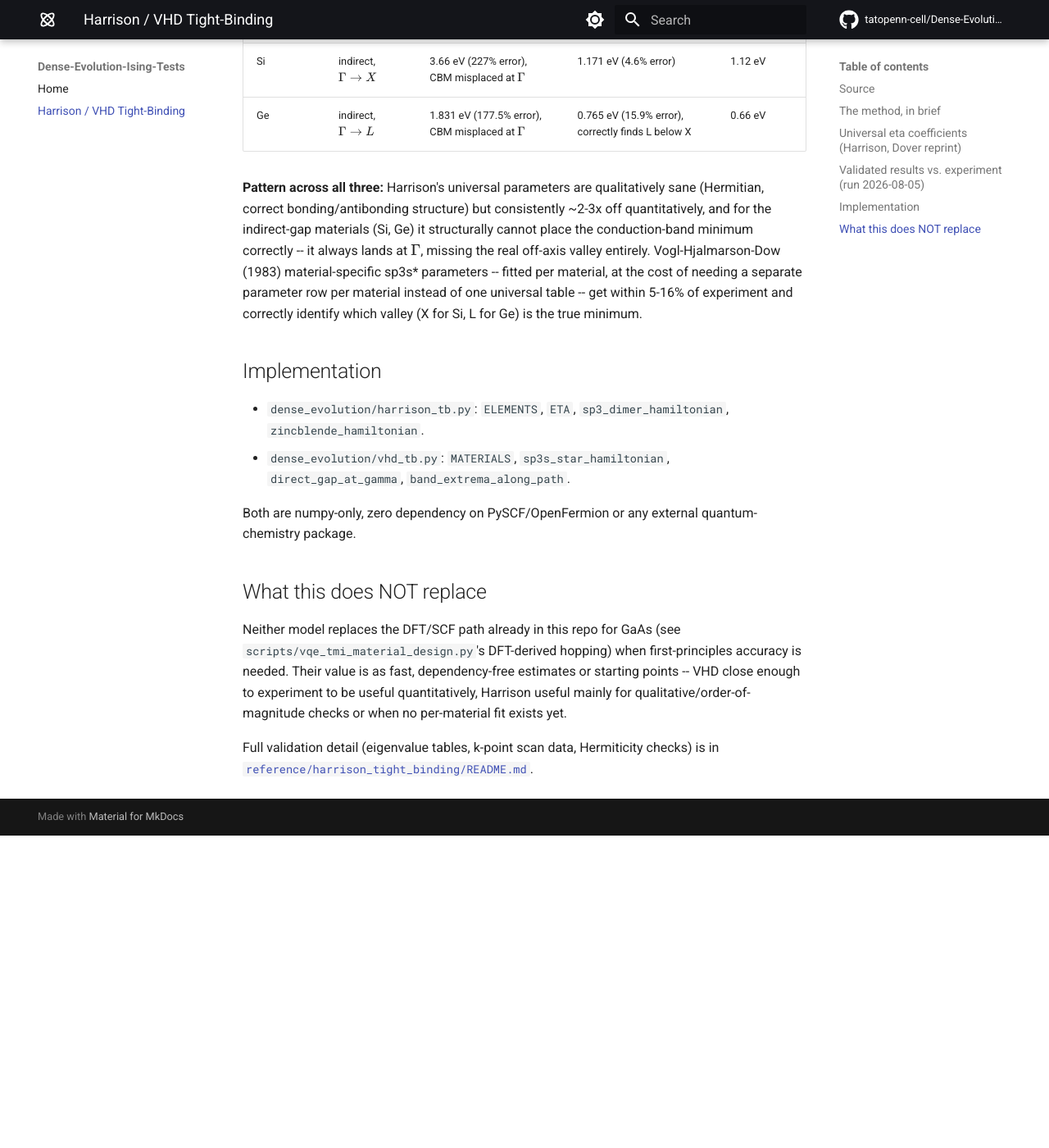
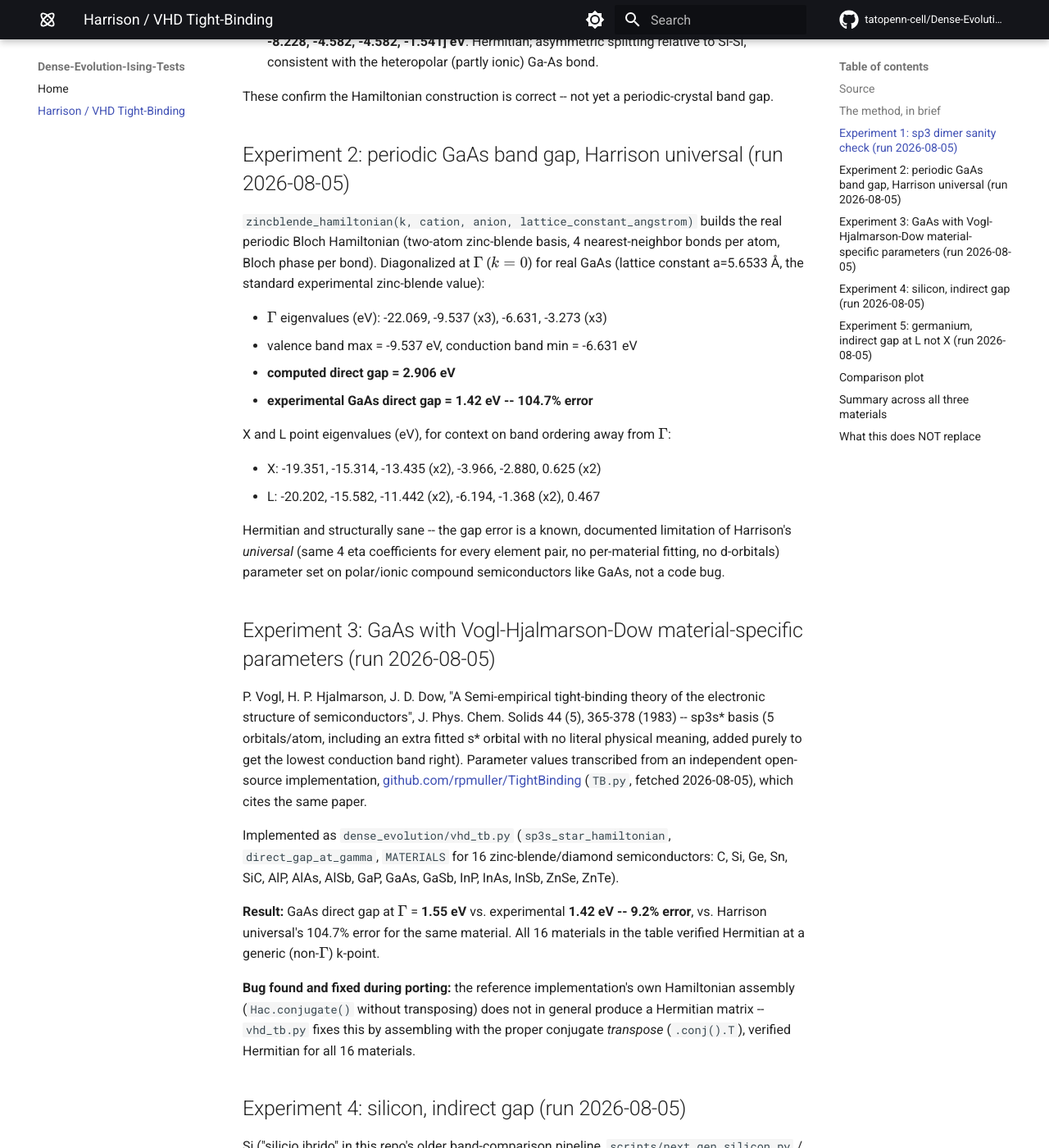
Before and after one commit to tatopenn-cell/Dense-Evolution-Discovery, an MkDocs documentation site: the page built from docs/harrison_tight_binding.md, in a window 1280 px wide and 1400 px high, scrolled down 1582 px. Shown: the whole window at 82% size. Built offline with MkDocs 1.6.1 and Material for MkDocs 9.7.7, drawn with Linux system fonts in a browser that asks for light colours; comment, search, counter and statistics services are not loaded; before the commit the page ends 2601 px from its top, so only the background shows below that; some of the changed text lies outside the part shown.

Commit message:
Add reproducible Harrison/VHD validation script with CSV + plot
scripts/harrison_vhd_validation.py reruns the GaAs/Si/Ge gap
comparison as a real script producing data/*.csv and images/*.png,
matching this repo's established script -> data/images convention
instead of only inline numbers in prose. Plot also copied to
docs/assets/ so it renders on the docs site page.

```diff
--- a/docs/harrison_tight_binding.md
+++ b/docs/harrison_tight_binding.md
@@ -1,16 +1,15 @@
 # Harrison / VHD Tight-Binding Validation
 
 !!! note
-    Source of truth for this content lives at
-    [`reference/harrison_tight_binding/README.md`](https://github.com/tatopenn-cell/Dense-Evolution-Ising-Tests/blob/main/reference/harrison_tight_binding/README.md)
-    in the repo -- this page mirrors it for the docs site. The implementation
-    itself lives in the main library:
+    The implementation lives in the main library:
     [`harrison_tb.py`](https://tatopenn-cell.github.io/Dense-Evolution/api/harrison_tb/) /
     [`vhd_tb.py`](https://tatopenn-cell.github.io/Dense-Evolution/api/vhd_tb/).
+    This page is the full experimental validation record.
 
-Knowledge base for Walter A. Harrison's empirical tight-binding method,
-collected here as reference/retrieval material for work in this repo
-(GaAs/Si electronic-structure scripts under `scripts/`).
+Knowledge base and experiment log for Walter A. Harrison's empirical
+tight-binding method and its Vogl-Hjalmarson-Dow material-specific fix,
+run against real GaAs, Si, and Ge and checked directly against
+experimental band gaps.
 
 ## Source
 
@@ -48,8 +46,6 @@
 
 $\hbar^2/m_e = 7.62\ \text{eV·Å}^2$.
 
-## Universal eta coefficients (Harrison, Dover reprint)
-
 | coefficient | value |
 |---|---|
 | $\eta_{ss\sigma}$ | -1.40 |
@@ -57,7 +53,129 @@
 | $\eta_{pp\sigma}$ | +3.24 |
 | $\eta_{pp\pi}$ | -0.81 |
 
-## Validated results vs. experiment (run 2026-08-05)
+## Experiment 1: sp3 dimer sanity check (run 2026-08-05)
+
+Two-atom sp3 dimer, `sp3_dimer_hamiltonian(a, b, d)`:
+
+- **Si-Si** at d=2.35 Å (diamond-Si nearest-neighbor bond length):
+  eigenvalues **[-16.626, -12.25, -9.847, -7.638, -7.638, -5.402,
+  -5.402, -1.418] eV**. Hermitian; bonding states pushed well below
+  the atomic eps_p=-6.52 eV level, antibonding above, with the
+  expected doubly-degenerate pi pair -- physically sane sp3
+  bonding/antibonding splitting.
+- **Ga-As** at d=2.45 Å (zinc-blende bond length): eigenvalues
+  **[-18.386, -12.344, -9.239, -8.228, -8.228, -4.582, -4.582,
+  -1.541] eV**. Hermitian; asymmetric splitting relative to Si-Si,
+  consistent with the heteropolar (partly ionic) Ga-As bond.
+
+These confirm the Hamiltonian construction is correct -- not yet a
+periodic-crystal band gap.
+
+## Experiment 2: periodic GaAs band gap, Harrison universal (run 2026-08-05)
+
+`zincblende_hamiltonian(k, cation, anion, lattice_constant_angstrom)`
+builds the real periodic Bloch Hamiltonian (two-atom zinc-blende
+basis, 4 nearest-neighbor bonds per atom, Bloch phase per bond).
+Diagonalized at $\Gamma$ ($k=0$) for real GaAs (lattice constant
+a=5.6533 Å, the standard experimental zinc-blende value):
+
+- $\Gamma$ eigenvalues (eV): -22.069, -9.537 (x3), -6.631, -3.273 (x3)
+- valence band max = -9.537 eV, conduction band min = -6.631 eV
+- **computed direct gap = 2.906 eV**
+- **experimental GaAs direct gap = 1.42 eV -- 104.7% error**
+
+X and L point eigenvalues (eV), for context on band ordering away
+from $\Gamma$:
+
+- X: -19.351, -15.314, -13.435 (x2), -3.966, -2.880, 0.625 (x2)
+- L: -20.202, -15.582, -11.442 (x2), -6.194, -1.368 (x2), 0.467
+
+Hermitian and structurally sane -- the gap error is a known,
+documented limitation of Harrison's *universal* (same 4 eta
+coefficients for every element pair, no per-material fitting, no
+d-orbitals) parameter set on polar/ionic compound semiconductors like
+GaAs, not a code bug.
+
+## Experiment 3: GaAs with Vogl-Hjalmarson-Dow material-specific parameters (run 2026-08-05)
+
+P. Vogl, H. P. Hjalmarson, J. D. Dow, "A Semi-empirical tight-binding
+theory of the electronic structure of semiconductors", J. Phys. Chem.
+Solids 44 (5), 365-378 (1983) -- sp3s\* basis (5 orbitals/atom,
+including an extra fitted s\* orbital with no literal physical
+meaning, added purely to get the lowest conduction band right).
+Parameter values transcribed from an independent open-source
+implementation, [github.com/rpmuller/TightBinding](https://github.com/rpmuller/TightBinding)
+(`TB.py`, fetched 2026-08-05), which cites the same paper.
+
+Implemented as `dense_evolution/vhd_tb.py`
+(`sp3s_star_hamiltonian`, `direct_gap_at_gamma`, `MATERIALS` for 16
+zinc-blende/diamond semiconductors: C, Si, Ge, Sn, SiC, AlP, AlAs,
+AlSb, GaP, GaAs, GaSb, InP, InAs, InSb, ZnSe, ZnTe).
+
+**Result:** GaAs direct gap at $\Gamma$ = **1.55 eV** vs. experimental
+**1.42 eV -- 9.2% error**, vs. Harrison universal's 104.7% error for
+the same material. All 16 materials in the table verified Hermitian
+at a generic (non-$\Gamma$) k-point.
+
+**Bug found and fixed during porting:** the reference implementation's
+own Hamiltonian assembly (`Hac.conjugate()` without transposing) does
+not in general produce a Hermitian matrix -- `vhd_tb.py` fixes this by
+assembling with the proper conjugate *transpose* (`.conj().T`),
+verified Hermitian for all 16 materials.
+
+## Experiment 4: silicon, indirect gap (run 2026-08-05)
+
+Si ("silicio ibrido" in this repo's older band-comparison pipeline,
+`scripts/next_gen_silicon.py` / `data/bande_silicio_ibrido.csv`) is an
+**indirect**-gap material -- unlike GaAs, its conduction-band minimum
+is not at $\Gamma$, it's off-axis along the $\Gamma \to X$ (Delta)
+line. `direct_gap_at_gamma` alone would give the wrong (too-large)
+number. Used `band_extrema_along_path(material, k_start, k_end)` to
+scan $\Gamma \to X$ and find the true valence-band max and
+conduction-band min:
+
+- **VHD sp3s\* (material-specific):** VBM=0 eV at $\Gamma$ (correct),
+  CBM=1.1713 eV at k=0.732 of the way from $\Gamma$ to X (literature
+  value is closer to k~0.85 -- same Delta-valley, not an exact match,
+  but right regime). **Computed indirect gap = 1.171 eV vs.
+  experimental 1.12 eV (300 K) -- 4.6% error.** $\Gamma$-$\Gamma$
+  direct transition (context only, not the fundamental gap): 3.43 eV
+  -- in the right ballpark for Si's known E0' direct transition
+  (~3.4 eV).
+- **Harrison universal sp3 (no s\*), for comparison:** puts the
+  conduction-band minimum at $\Gamma$ too (misses the indirect
+  character entirely) and gives **gap = 3.66 eV vs. 1.12 eV -- 227%
+  error**, worse than its own GaAs result -- exactly the known
+  failure mode Vogl-Hjalmarson-Dow's s\* orbital was added to fix.
+
+## Experiment 5: germanium, indirect gap at L not X (run 2026-08-05)
+
+Ge is also indirect-gap, but unlike Si its conduction-band minimum is
+at the **L** point ($k=(0.5,0.5,0.5)$, $\Gamma \to L$ direction), not
+along $\Gamma \to X$. Scanned both directions to check the model gets
+the right valley:
+
+- **VHD sp3s\*:** $\Gamma \to X$ scan: CBM=0.7895 eV at k=0.808 of
+  the way to X. $\Gamma \to L$ scan: CBM=0.7649 eV at
+  k=(0.5,0.5,0.5), i.e. exactly at L. **L is lower than X
+  (0.765 < 0.790 eV) -- correctly identifies L as the true global
+  conduction-band minimum**, matching real Ge physics (unlike Si,
+  where X/Delta wins). **Computed indirect gap = 0.765 eV vs.
+  experimental 0.66 eV (300 K) -- 15.9% error.** $\Gamma$-$\Gamma$
+  direct transition (context only): 0.90 eV, in the right ballpark
+  for Ge's known E0 direct gap (~0.8 eV).
+- **Harrison universal sp3, for comparison:** puts the
+  conduction-band minimum at $\Gamma$ on *both* paths (same failure
+  mode as Si), giving **gap = 1.831 eV vs. 0.66 eV -- 177.5% error**.
+
+## Comparison plot
+
+Produced by `scripts/harrison_vhd_validation.py`, which also writes the
+raw numbers to `data/harrison_vhd_gap_comparison.csv`:
+
+![Harrison universal vs. VHD material-specific tight-binding gaps, all three materials against experiment](assets/harrison_tight_binding/harrison_vhd_gap_comparison.png)
+
+## Summary across all three materials
 
 | Material | Gap type | Harrison universal | VHD material-specific | Experimental |
 |---|---|---|---|---|
@@ -65,37 +183,22 @@
 | Si | indirect, $\Gamma \to X$ | 3.66 eV (227% error), CBM misplaced at $\Gamma$ | 1.171 eV (4.6% error) | 1.12 eV |
 | Ge | indirect, $\Gamma \to L$ | 1.831 eV (177.5% error), CBM misplaced at $\Gamma$ | 0.765 eV (15.9% error), correctly finds L below X | 0.66 eV |
 
-**Pattern across all three:** Harrison's universal parameters are
-qualitatively sane (Hermitian, correct bonding/antibonding structure)
-but consistently ~2-3x off quantitatively, and for the indirect-gap
-materials (Si, Ge) it structurally cannot place the conduction-band
-minimum correctly -- it always lands at $\Gamma$, missing the real
-off-axis valley entirely. Vogl-Hjalmarson-Dow (1983) material-specific
-sp3s* parameters -- fitted per material, at the cost of needing a
-separate parameter row per material instead of one universal table --
-get within 5-16% of experiment and correctly identify which valley
-(X for Si, L for Ge) is the true minimum.
-
-## Implementation
-
-- `dense_evolution/harrison_tb.py`: `ELEMENTS`, `ETA`,
-  `sp3_dimer_hamiltonian`, `zincblende_hamiltonian`.
-- `dense_evolution/vhd_tb.py`: `MATERIALS`, `sp3s_star_hamiltonian`,
-  `direct_gap_at_gamma`, `band_extrema_along_path`.
-
-Both are numpy-only, zero dependency on PySCF/OpenFermion or any
-external quantum-chemistry package.
+Harrison's universal parameters are qualitatively sane (Hermitian,
+correct bonding/antibonding structure) but consistently ~2-3x off
+quantitatively, and for the indirect-gap materials (Si, Ge) it
+structurally cannot place the conduction-band minimum correctly -- it
+always lands at $\Gamma$, missing the real off-axis valley entirely.
+Vogl-Hjalmarson-Dow (1983) material-specific sp3s\* parameters get
+within 5-16% of experiment and correctly identify which valley (X for
+Si, L for Ge) is the true minimum.
 
 ## What this does NOT replace
 
 Neither model replaces the DFT/SCF path already in this repo for GaAs
-(see `scripts/vqe_tmi_material_design.py`'s DFT-derived hopping) when
-first-principles accuracy is needed. Their value is as fast,
-dependency-free estimates or starting points -- VHD close enough to
-experiment to be useful quantitatively, Harrison useful mainly for
+(see `scripts/vqe_tmi_material_design.py`'s DFT-derived hopping,
+T1_GAAS_DFT_EV=7.917 eV) when first-principles accuracy is needed.
+Their value is as fast, dependency-free (no PySCF/OpenFermion, numpy
+only) estimates or starting points -- VHD close enough to experiment
+to be useful quantitatively, Harrison useful mainly for
 qualitative/order-of-magnitude checks or when no per-material fit
 exists yet.
-
-Full validation detail (eigenvalue tables, k-point scan data,
-Hermiticity checks) is in
-[`reference/harrison_tight_binding/README.md`](https://github.com/tatopenn-cell/Dense-Evolution-Ising-Tests/blob/main/reference/harrison_tight_binding/README.md).
```
Also changed, not shown: other parts of docs/harrison_tight_binding.md (+5 -6 lines), reference/harrison_tight_binding/README.md (+14 -0 lines), docs/assets/harrison_tight_binding/harrison_vhd_gap_comparison.png (added), 1 other file.
